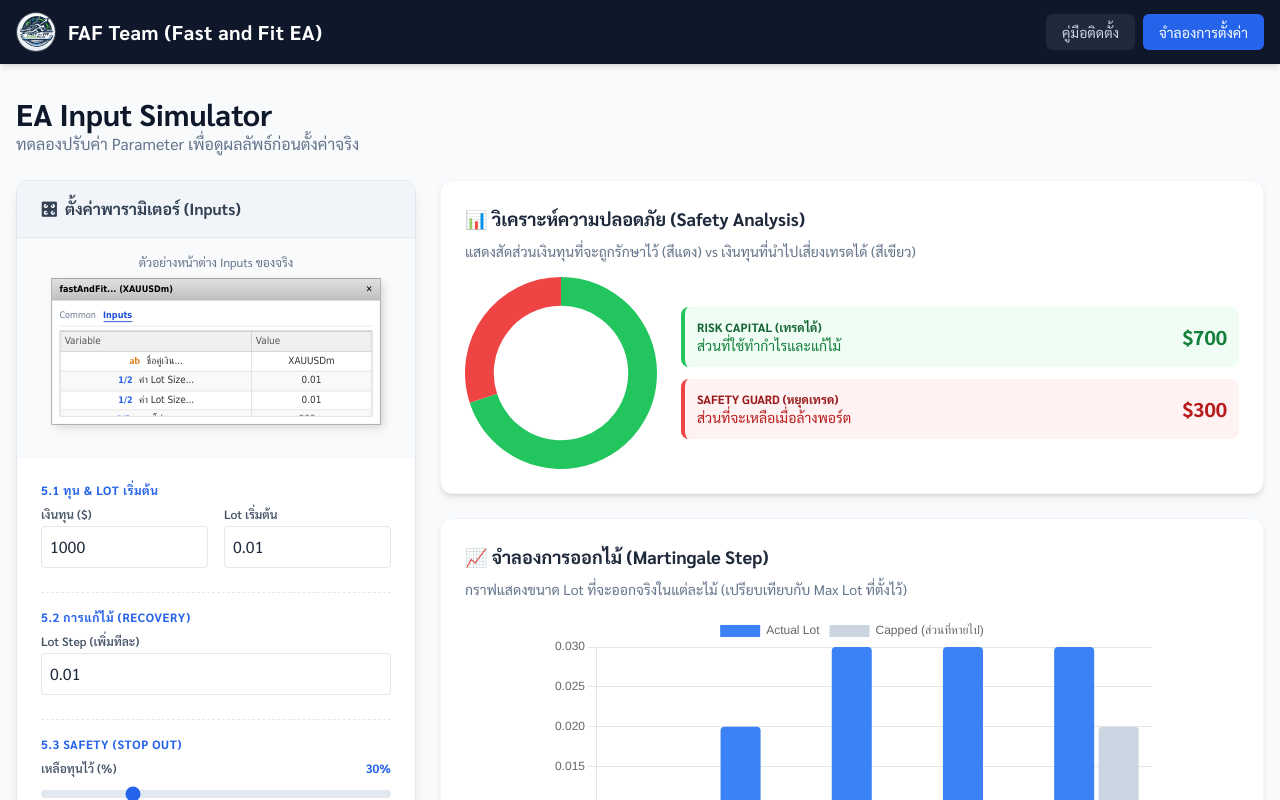
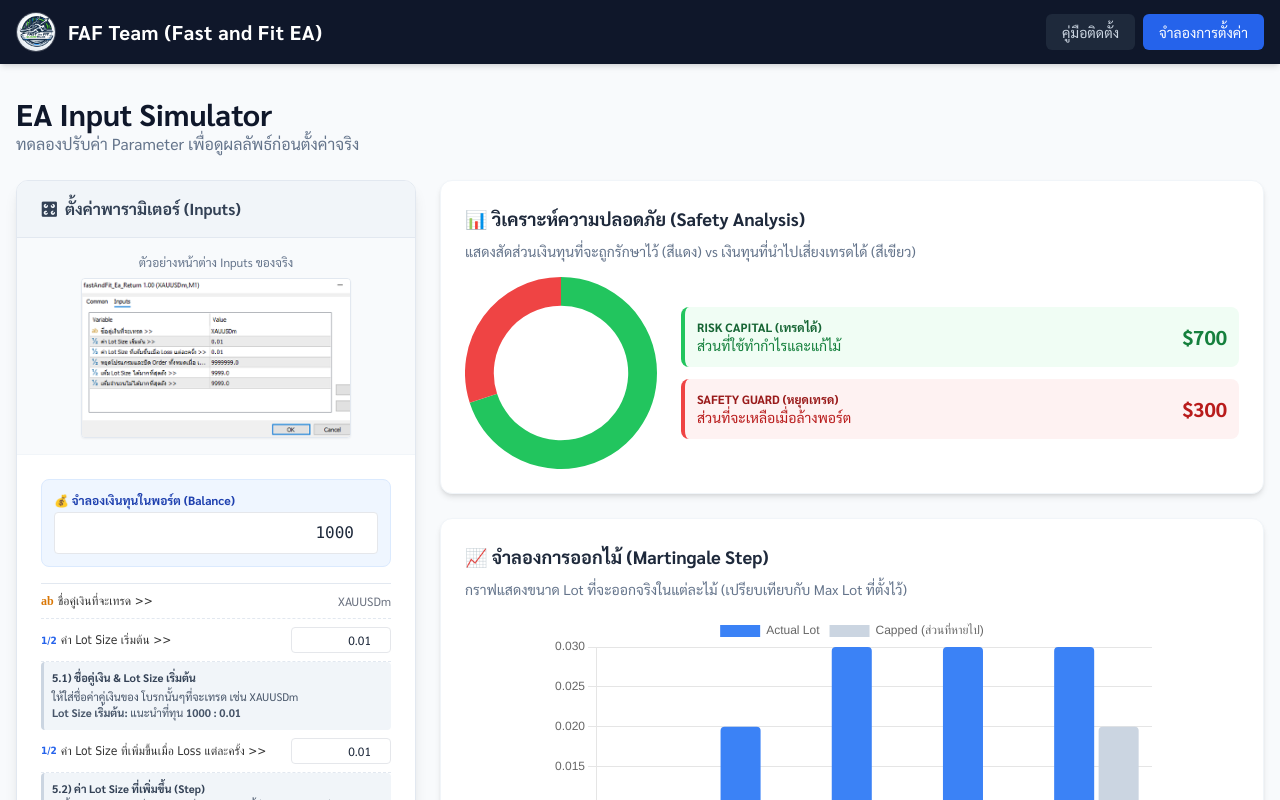
Before and after one commit to maxghmain/FastAndFitEA, a plain HTML site: page index.html in a window 1280 px wide. Both pictures are taken after a click on the button "จำลองการตั้งค่า". Shown: the top 800 px of the page. Drawn offline with nearby package versions, Linux system fonts and the light colour scheme.

Commit message:
Edit Manual

```diff
--- a/index.html
+++ b/index.html
@@ -71,6 +71,43 @@
         ::-webkit-scrollbar-track { background: #f1f1f1; }
         ::-webkit-scrollbar-thumb { background: #cbd5e1; border-radius: 4px; }
         ::-webkit-scrollbar-thumb:hover { background: #94a3b8; }
+
+        /* Sim Input Styles to match MT5 */
+        .sim-input-row {
+            display: flex;
+            align-items: center;
+            justify-content: space-between;
+            padding: 8px 0;
+            border-bottom: 1px dashed #e2e8f0;
+        }
+        .sim-input-label {
+            font-family: 'Tahoma', sans-serif;
+            font-size: 12px;
+            color: #333;
+            flex: 1;
+            padding-right: 8px;
+        }
+        .sim-input-field {
+            width: 100px;
+        }
+
+        /* Info box style for explanations */
+        .info-box {
+            font-size: 11px;
+            color: #475569;
+            background-color: #f1f5f9;
+            padding: 8px;
+            border-radius: 4px;
+            margin-bottom: 12px;
+            border-left: 3px solid #cbd5e1;
+            line-height: 1.5;
+        }
+        .info-title {
+            font-weight: bold;
+            color: #334155;
+            display: block;
+            margin-bottom: 2px;
+        }
     </style>
 </head>
 <body class="text-slate-800">
@@ -288,7 +325,7 @@
                                                     <td>0.01</td>
                                                 </tr>
                                                 <tr>
-                                                    <td><span class="mt5-icon-num">1/2</span> หยุดโปรแกรมและปิด Order ทั้งหมดเมื่อ...</td>
+                                                    <td><span class="mt5-icon-num">1/2</span> หยุดโปรแกรมและปิด Order ทั้งหมดเมื่อ เงินในบัญชีเหลือน้อยกว่า ></td>
                                                     <td>9999999.0</td>
                                                 </tr>
                                                 <tr>
@@ -336,89 +373,114 @@
                     <!-- Added Reference Mockup for Simulator -->
                     <div class="bg-slate-50 p-4 border-b border-slate-100 text-center">
                         <p class="text-xs text-slate-500 mb-2">ตัวอย่างหน้าต่าง Inputs ของจริง</p>
-                        <!-- CSS Mockup: Inputs Window Small -->
-                        <div class="mt5-window w-full mx-auto transform scale-90 origin-top">
-                            <div class="mt5-header">
-                                <span class="text-[10px]">fastAndFit... (XAUUSDm)</span>
-                                <span class="text-[10px]">✕</span>
+                        <!-- Updated Image Source -->
+                        <img src="https://raw.githubusercontent.com/maxghmain/FastAndFitEA/refs/heads/main/image.png" alt="MT5 Inputs Real" class="mx-auto rounded border border-slate-200 shadow-sm max-h-40 object-contain hover:scale-110 transition-transform cursor-pointer">
                     </div>
-                            <div class="mt5-body p-2">
-                                <div class="flex space-x-2 text-[10px] border-b pb-1 mb-1">
-                                    <span class="text-slate-500">Common</span>
-                                    <span class="font-bold text-blue-700 border-b border-blue-700">Inputs</span>
+
+                    <div class="p-6 space-y-4">
+
+                        <!-- Capital (Extra for Sim) -->
+                        <div class="bg-blue-50 p-3 rounded-lg mb-4 border border-blue-100">
+                            <label class="block text-xs font-bold text-blue-800 mb-1">💰 จำลองเงินทุนในพอร์ต (Balance)</label>
+                            <input type="number" id="inp-capital" value="1000" class="w-full border p-2 rounded focus:ring-2 focus:ring-blue-500 focus:outline-none bg-white text-right font-mono" oninput="updateSim()">
                         </div>
-                                <div class="border border-gray-300 bg-white h-24 overflow-hidden relative text-[9px]">
-                                    <table class="mt5-table w-full">
-                                        <thead class="bg-gray-100">
-                                            <tr><th class="p-0 pl-1">Variable</th><th class="p-0 pl-1">Value</th></tr>
-                                        </thead>
-                                        <tbody>
-                                            <tr><td><span class="mt5-icon-ab">ab</span> ชื่อคู่เงิน...</td><td>XAUUSDm</td></tr>
-                                            <tr><td><span class="mt5-icon-num">1/2</span> ค่า Lot Size...</td><td>0.01</td></tr>
-                                            <tr><td><span class="mt5-icon-num">1/2</span> ค่า Lot Size...</td><td>0.01</td></tr>
-                                            <tr><td><span class="mt5-icon-num">1/2</span> หยุดโปรแกรม...</td><td>999...</td></tr>
-                                        </tbody>
-                                    </table>
+
+                        <!-- MT5 Style Inputs -->
+                        <div class="space-y-0 border-t border-slate-200">
+
+                            <!-- 1. Currency & 2. Start Lot -->
+                            <div class="sim-input-row">
+                                <div class="sim-input-label flex items-center">
+                                    <span class="mt5-icon-ab">ab</span> ชื่อคู่เงินที่จะเทรด >>
+                                </div>
+                                <div class="sim-input-field text-right text-xs text-gray-500">
+                                    XAUUSDm
+                                </div>
+                            </div>
+                            <div class="sim-input-row">
+                                <div class="sim-input-label flex items-center">
+                                    <span class="mt5-icon-num">1/2</span> ค่า Lot Size เริ่มต้น >>
+                                </div>
+                                <div class="sim-input-field">
+                                    <input type="number" step="0.01" id="inp-start-lot" value="0.01" class="w-full border p-1 rounded text-right text-xs" oninput="updateSim()">
+                                </div>
+                            </div>
+                            <!-- Explainer 5.1 -->
+                            <div class="info-box">
+                                <span class="info-title">5.1) ชื่อคู่เงิน & Lot Size เริ่มต้น</span>
+                                ให้ใส่ชื่อค่าคู่เงินของ โบรกนั้นๆที่จะเทรด เช่น XAUUSDm<br>
+                                <strong>Lot Size เริ่มต้น:</strong> แนะนำที่ทุน <strong>1000 : 0.01</strong>
+                            </div>
+
+                            <!-- 3. Lot Step -->
+                            <div class="sim-input-row">
+                                <div class="sim-input-label flex items-center">
+                                    <span class="mt5-icon-num">1/2</span> ค่า Lot Size ที่เพิ่มขึ้นเมื่อ Loss แต่ละครั้ง >>
+                                </div>
+                                <div class="sim-input-field">
+                                    <input type="number" step="0.01" id="inp-lot-step" value="0.01" class="w-full border p-1 rounded text-right text-xs" oninput="updateSim()">
+                                </div>
+                            </div>
+                            <p id="warning-step" class="hidden text-[10px] text-red-500 text-right bg-red-50 p-1 rounded mb-2">⚠️ ควรตั้งเท่ากับ Lot เริ่มต้น</p>
+                            <!-- Explainer 5.2 -->
+                            <div class="info-box">
+                                <span class="info-title">5.2) ค่า Lot Size ที่เพิ่มขึ้น (Step)</span>
+                                ให้ตั้งตาม Lot Size เริ่มต้น หากเริ่มต้น 0.5 ค่านี้ก็ต้อง 0.5 ด้วย เป็นระบบสำหรับนำทุนคืน
+                            </div>
+
+                            <!-- 4. Stop Program (Safety) -->
+                            <div class="sim-input-row flex-col items-stretch !items-start">
+                                <div class="sim-input-label flex items-center w-full mb-1">
+                                    <span class="mt5-icon-num">1/2</span> หยุดโปรแกรมและปิด Order ทั้งหมดเมื่อ เงินในบัญชีเหลือน้อยกว่า >
+                                </div>
+                                <div class="flex items-center justify-between w-full bg-slate-50 p-2 rounded border border-slate-100">
+                                    <div class="flex-1 mr-2">
+                                        <input type="range" id="inp-safety" min="10" max="90" value="30" class="w-full h-1 bg-slate-300 rounded-lg appearance-none cursor-pointer accent-blue-600" oninput="updateSim()">
+                                        <div class="text-[10px] text-slate-500">เหลือทุนไว้ <span id="txt-safety-pct" class="font-bold text-blue-600">30%</span></div>
+                                    </div>
+                                    <div class="text-xs font-bold text-slate-700 bg-white border px-2 py-1 rounded" id="txt-stopout-display">
+                                        300.0
                                     </div>
                                 </div>
                             </div>
+                            <!-- Explainer 5.3 -->
+                            <div class="info-box">
+                                <span class="info-title">5.3) Safety เงินทุน (Stop Out)</span>
+                                ถ้าเงินไหลหรือติดดอย เหลือเท่าไหร่ถึงจะหยุดโปรแกรม (เช่น เหลือ 1 จาก 1000) ตั้งค่าตามความเสี่ยงที่รับไหว แต่แนะนำให้เหลือ <strong>30%</strong> ของเงินทุนเผื่อเหตุการณ์ไม่คาดฝัน (เช่น ทุน 1000 เหลือไว้ 300)
                             </div>
 
-                    <div class="p-6 space-y-6">
-
-                        <!-- 5.1 -->
-                        <div class="space-y-2">
-                            <h3 class="text-xs font-bold text-blue-600 uppercase tracking-wider">5.1 ทุน & Lot เริ่มต้น</h3>
-                            <div class="grid grid-cols-2 gap-4">
-                                <div>
-                                    <label class="block text-xs font-semibold text-slate-600 mb-1">เงินทุน ($)</label>
-                                    <input type="number" id="inp-capital" value="1000" class="w-full border p-2 rounded focus:ring-2 focus:ring-blue-500 focus:outline-none" oninput="updateSim()">
+                            <!-- 5. Max Lot -->
+                            <div class="sim-input-row">
+                                <div class="sim-input-label flex items-center">
+                                    <span class="mt5-icon-num">1/2</span> เพิ่ม Lot Size ได้มากที่สุดถึง >>
                                 </div>
-                                <div>
-                                    <label class="block text-xs font-semibold text-slate-600 mb-1">Lot เริ่มต้น</label>
-                                    <input type="number" step="0.01" id="inp-start-lot" value="0.01" class="w-full border p-2 rounded focus:ring-2 focus:ring-blue-500 focus:outline-none" oninput="updateSim()">
+                                <div class="sim-input-field">
+                                    <input type="number" step="0.01" id="inp-max-lot" value="0.03" class="w-full border p-1 rounded text-right text-xs" oninput="updateSim()">
                                 </div>
                             </div>
+                            <!-- Explainer 5.4 -->
+                            <div class="info-box">
+                                <span class="info-title">5.4) เพิ่ม Lot Size ได้มากที่สุด</span>
+                                คือเพดานการทบไม้ (Martingale) เช่น ถ้าคำนวณได้ 0.05 แต่เราตั้ง Max ไว้ 0.03 ระบบจะออกแค่ 0.03<br>
+                                <em>ข้อควรระวัง:</em> หากจำกัดไว้ต่ำเกินไป อาจทำให้ระบบคืนทุนช้าลงหรือเพี้ยนได้ แนะนำให้ใช้ค่า Default หรือตามความเหมาะสม
                             </div>
 
-                        <!-- 5.2 -->
-                        <div class="space-y-2 pt-4 border-t border-dashed">
-                            <h3 class="text-xs font-bold text-blue-600 uppercase tracking-wider">5.2 การแก้ไม้ (Recovery)</h3>
-                            <div>
-                                <label class="block text-xs font-semibold text-slate-600 mb-1">Lot Step (เพิ่มทีละ)</label>
-                                <input type="number" step="0.01" id="inp-lot-step" value="0.01" class="w-full border p-2 rounded focus:ring-2 focus:ring-blue-500 focus:outline-none" oninput="updateSim()">
-                                <p id="warning-step" class="hidden text-xs text-red-500 mt-1 bg-red-50 p-1 rounded">⚠️ ควรตั้งเท่ากับ Lot เริ่มต้น</p>
+                            <!-- 6. Max Orders -->
+                            <div class="sim-input-row">
+                                <div class="sim-input-label flex items-center">
+                                    <span class="mt5-icon-num">1/2</span> เพิ่มจำนวนไม้ได้มากที่สุดถึง >>
+                                </div>
+                                <div class="sim-input-field">
+                                    <input type="number" id="inp-max-orders" value="5" class="w-full border p-1 rounded text-right text-xs" oninput="updateSim()">
                                 </div>
                             </div>
-
-                        <!-- 5.3 -->
-                        <div class="space-y-2 pt-4 border-t border-dashed">
-                            <h3 class="text-xs font-bold text-blue-600 uppercase tracking-wider">5.3 Safety (Stop Out)</h3>
-                            <div>
-                                <div class="flex justify-between text-xs mb-1">
-                                    <label class="font-semibold text-slate-600">เหลือทุนไว้ (%)</label>
-                                    <span id="txt-safety-pct" class="font-bold text-blue-600">30%</span>
-                                </div>
-                                <input type="range" id="inp-safety" min="10" max="90" value="30" class="w-full h-2 bg-slate-200 rounded-lg appearance-none cursor-pointer accent-blue-600" oninput="updateSim()">
-                                <p class="text-xs text-slate-500 mt-1">ระบบจะหยุดเมื่อเหลือเงิน: <strong id="txt-stopout-val">$300</strong></p>
-                            </div>
+                            <!-- Explainer 5.5 -->
+                            <div class="info-box">
+                                <span class="info-title">5.5) เพิ่มจำนวนไม้ได้มากที่สุด</span>
+                                จำนวนไม้สูงสุดที่จะเปิดแก้เกม (เช่น แพ้แล้วเปิดเพิ่มเรื่อยๆ) ลูกค้าปรับได้ตามต้องการ เช่น ไม่ต้องการให้ออกไม้ที่ 4 ก็ตั้งจำกัดไว้ แต่จะมีผลต่อระยะเวลาคืนทุนหากมีการขาดทุน
                             </div>
 
-                        <!-- 5.4 & 5.5 -->
-                        <div class="space-y-2 pt-4 border-t border-dashed">
-                            <h3 class="text-xs font-bold text-blue-600 uppercase tracking-wider">5.4 & 5.5 ขีดจำกัด (Limits)</h3>
-                            <div class="grid grid-cols-2 gap-4">
-                                <div>
-                                    <label class="block text-xs font-semibold text-slate-600 mb-1">Max Lot</label>
-                                    <input type="number" step="0.01" id="inp-max-lot" value="0.03" class="w-full border p-2 rounded focus:ring-2 focus:ring-blue-500 focus:outline-none" oninput="updateSim()">
                         </div>
-                                <div>
-                                    <label class="block text-xs font-semibold text-slate-600 mb-1">Max Orders</label>
-                                    <input type="number" id="inp-max-orders" value="5" class="w-full border p-2 rounded focus:ring-2 focus:ring-blue-500 focus:outline-none" oninput="updateSim()">
-                                </div>
-                            </div>
-                        </div>
-
                     </div>
                 </div>
 
@@ -581,7 +643,10 @@
             document.getElementById('txt-safety-pct').innerText = safetyPct + '%';
             const safeVal = Math.round(capital * (safetyPct / 100));
             const riskVal = capital - safeVal;
-            document.getElementById('txt-stopout-val').innerText = '$' + safeVal;
+
+            // Update the display in the mockup input
+            document.getElementById('txt-stopout-display').innerText = safeVal.toFixed(1);
+
             document.getElementById('val-safe').innerText = '$' + safeVal;
             document.getElementById('val-risk').innerText = '$' + riskVal;
 
```
Lines whose indentation alone changed are shown as unchanged.
